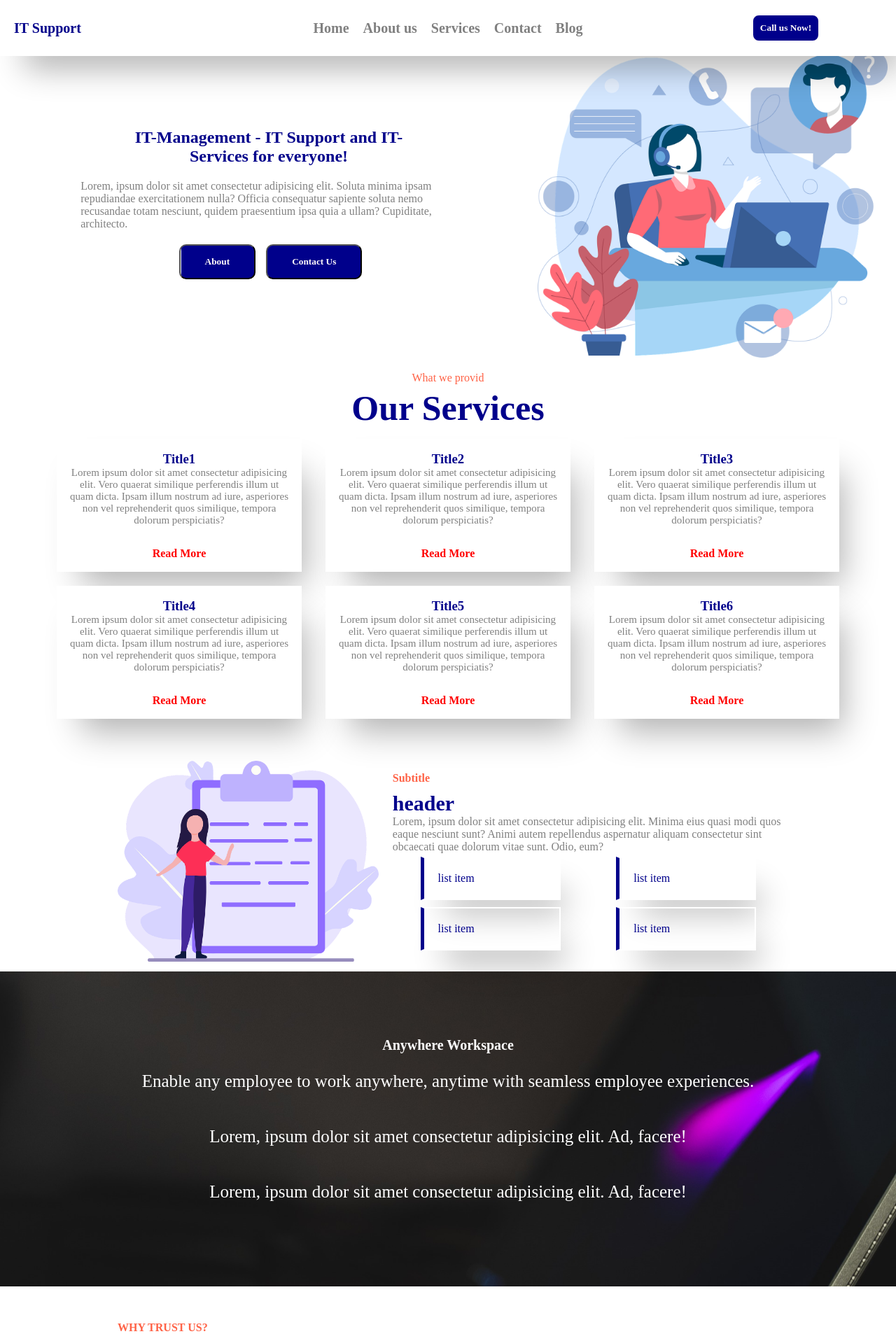
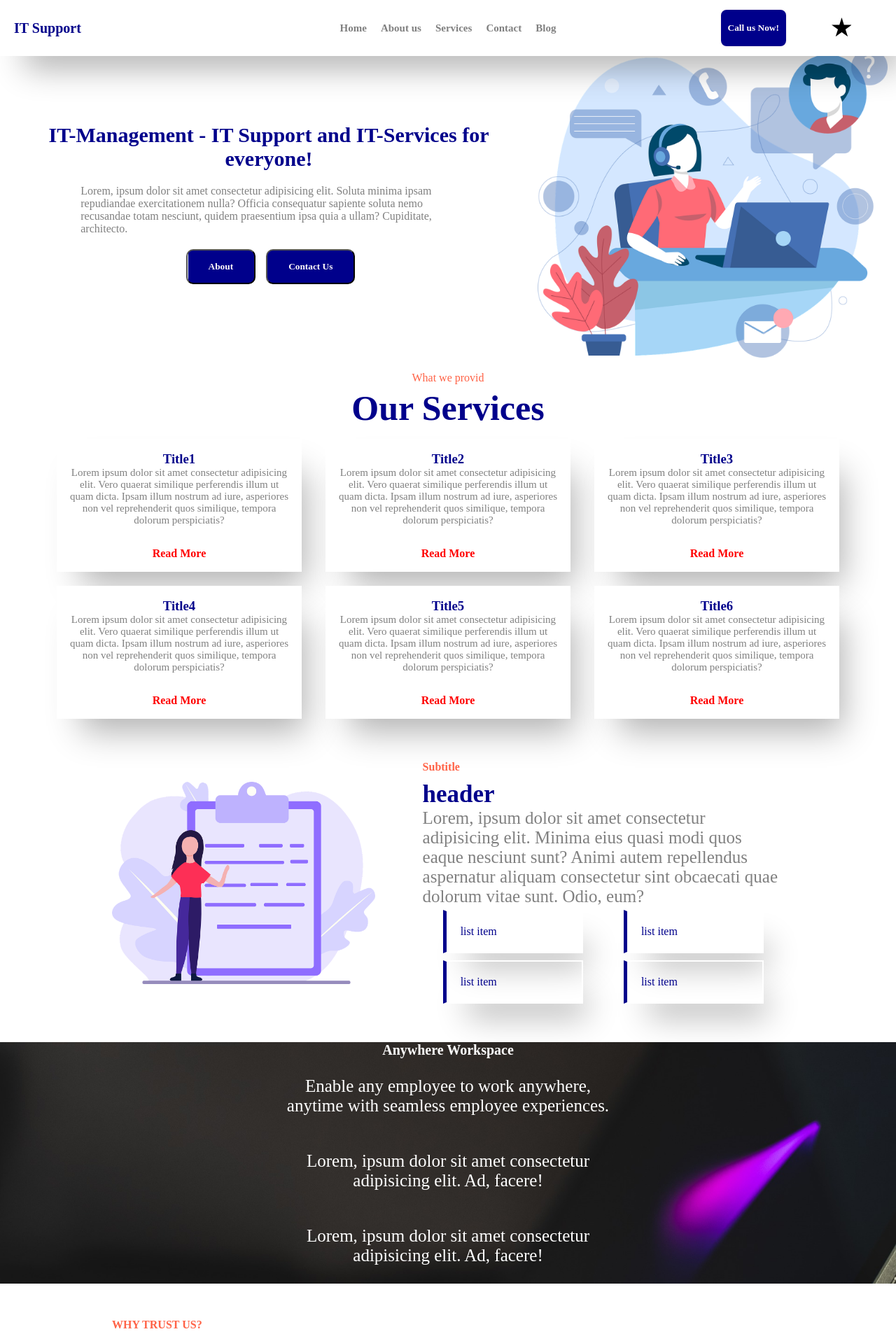
Before and after one commit to ps-woramet/React-itsolution-Tutorial, a React (Create React App) app: page / in a window 1280 px wide. Shown: the top 1916 px of the page at 70% size. Built offline with nearby package versions, Linux system fonts and the light colour scheme.

Commit message:
add responsive and toggle theme

```diff
--- a/src/App.js
+++ b/src/App.js
@@ -1,3 +1,4 @@
+import { useState } from "react";
 import styled from 'styled-components'
 import { createGlobalStyle } from 'styled-components';
 import Hero from './components/Hero/Hero';
@@ -14,6 +15,7 @@ import Blogs from './components/Blogs/Blogs';
 import Footer from './components/Footer/Footer';
 export const Mytheme = createContext();
 
+
 const GloblaStyles = createGlobalStyle`
   @import url('https://fonts.googleapis.com/css2?family=Delicious+Handrawn&display=swap');
   *{
@@ -28,8 +30,8 @@ const GloblaStyles = createGlobalStyle`
 `;
 
 const Container = styled.div`
-  background-color: white;
   height: 100%;
+  background-color: ${(props) => props.theme.colors.bgDefault};
 `
 
 const theme = {
@@ -47,17 +49,34 @@ const theme = {
   },
 };
 
+const darktheme = {
+  colors: {
+    primary: "white",
+    secondary: "tomato",
+    light: "yellow",
+    text: "snow",
+    textDark: "gray",
+    bgDefault: "black",
+    bgPrimary: "black",
+    bgSecondary: "black",
+    bgLight: "aliceBlue",
+    hoverColor: "black",
+  },
+};
+
+
 function App() {
+  const [mode, setMode] = useState(false);
   return (
     // style-component <tag></tag>
     // function-component <tag/>
     <>
-    <ThemeProvider theme={theme}>
-      <Mytheme.Provider value = {theme}>
+    <ThemeProvider theme={mode ? darktheme : theme}>
+      <Mytheme.Provider value = {mode ? darktheme : theme}>
       <GloblaStyles/>
       <Container>
-        <Navbar/>
-        <Hero thistheme = {theme}/>
+        <Navbar setMode={setMode} mode={mode}/>
+        <Hero thistheme = {mode ? darktheme : theme}/>
         <Infoboxes/>
         <InfoSectionOne/>
         <InfoSectionTwo/>
--- a/src/components/Hero/Hero.jsx
+++ b/src/components/Hero/Hero.jsx
@@ -9,6 +9,15 @@ const Container = styled.div`
     height: 90%;
     margin-bottom: 20px;
     background-color: ${(props) => props.theme_hero.colors.bgDefault};
+    @media only screen and (max-width: 600px) {
+    height: 60%;
+    }
+    @media only screen and (min-width: 600px) {
+        height: 50%;
+    }
+    @media only screen and (min-width: 992px) {
+        height: 80%;
+    }
 `
 
 const Left = styled.div`
@@ -18,6 +27,15 @@ const Left = styled.div`
     flex-direction: column;
     justify-content: center;
     align-items: center;
+    @media only screen and (min-width: 600px) {
+    width: 50%;
+    }
+    @media only screen and (max-width: 600px) {
+        width: 100%;
+    }
+    @media only screen and (min-width: 992px) {
+        width: 60%;
+    }
 `
 
 const Title = styled.div`
@@ -27,12 +45,37 @@ const Title = styled.div`
     color: ${(props) => props.theme_hero.colors.primary};
     text-align: center;
     margin-bottom: 20px;
+    @media only screen and (max-width: 600px) {
+    width: 100%;
+    font-size: 30px;
+    }
+    //for Tablets and Medium Screens
+    @media only screen and (min-width: 600px) {
+        width: 85%;
+        font-size: 30px;
+    }
+    //for laptops and desktops
+    @media only screen and (min-width: 992px) {
+        width: 85%;
+    }
 `
 
 const Description = styled.p`
     width: 70%;
     font-size: 16px;
     color: ${(props) => props.theme_hero.colors.textDark};;
+    @media only screen and (max-width: 600px) {
+    width: 80%;
+    text-align: center;
+    }
+    //for Tablets and Medium Screens
+    @media only screen and (min-width: 600px) {
+        width: 70%;
+    }
+    //for laptops and desktops
+    @media only screen and (min-width: 992px) {
+        width: 70%;
+    }
 `
 
 const Right = styled.div`
@@ -40,12 +83,20 @@ const Right = styled.div`
     background-color: ${(props) => props.theme_hero.colors.bgDefault};
     display: flex;
     align-items: center;
+    @media only screen and (max-width: 600px) {
+    display: none;
+    }
 `
 
 const Image = styled.img`
     width: 500px;
     background-color: ${(props) => props.theme_hero.colors.bgDefault};
-
+    @media only screen and (min-width: 600px) {
+    width: 400px;
+    }
+    @media only screen and (min-width: 992px) {
+        width: 500px;
+    }
 `
 
 const ButtonsContainer = styled.div`
@@ -74,6 +125,18 @@ const Button = styled.button`
         background-position: left bottom;
         cursor: pointer;
     }
+    //for Mobiles
+    @media only screen and (max-width: 600px) {
+        padding: 10px 25px;
+    }
+    //for Tablets and Medium Screens
+    @media only screen and (min-width: 600px) {
+        padding: 10px 30px;
+    }
+    //for laptops and desktops
+    @media only screen and (min-width: 992px) {
+        padding: 15px 30px;
+    }
 `
 
 function Hero({thistheme}) {
--- a/src/components/InfoSectionTwo/InfoSectionTwo.jsx
+++ b/src/components/InfoSectionTwo/InfoSectionTwo.jsx
@@ -14,6 +14,19 @@ export const Container = styled.div`
     background-repeat: no-repeat;
     background-attachment: fixed;
     height: ${ ({ height }) => height };
+    @media only screen and (max-width: 600px) {
+    background-size: 100% 100%;
+    height: 40%;
+    }
+    //for Tablets and Medium Screens
+    @media only screen and (min-width: 600px) {
+      background-size: 100% 100%;
+      height: 40%;
+    }
+    //for laptops and desktops
+    @media only screen and (min-width: 992px) {
+      background-size: cover;
+    }
 `
 
 const Title = styled.div`
@@ -32,11 +45,25 @@ export const TextWrapper = styled.div`
 `
 
 const Description = styled.p`
-color: white;
-width: 80%;
-font-weight: lighter;
-font-size: 25px;
-padding: 2%;
+    color: white;
+    width: 80%;
+    font-weight: lighter;
+    font-size: 25px;
+    padding: 2%;
+    @media only screen and (max-width: 600px) {
+      width: 90%;
+      font-size: 20px;
+      text-align: center;
+    }
+    //for Tablets and Medium Screens
+    @media only screen and (min-width: 600px) {
+      width: 80%;
+      text-align: center;
+    }
+    //for laptops and desktops
+    @media only screen and (min-width: 992px) {
+      width: 40%;
+    }
 
 `
 
--- a/src/components/InfoSectionfour.jsx/InfoSectionfour.jsx
+++ b/src/components/InfoSectionfour.jsx/InfoSectionfour.jsx
@@ -29,7 +29,7 @@ const Subtitle = styled.div`
 
 function InfoSectionfour() {
   return (
-    <Container height = "300px" sectionImage = {sectionImage4}>
+    <Container height = "300px" sectionImage = {sectionImage4} >
         <Card>
             <CardContent>
                 <Number>
--- a/src/components/Styles/Styled.Section.jsx
+++ b/src/components/Styles/Styled.Section.jsx
@@ -1,8 +1,8 @@
 import styled from "styled-components"
 
 export const Container = styled.div`
-  padding: 10px 20px;
-  margin-top: 40px;
+  padding: 50px 20px;
+  background-color: ${(props) => props.theme.colors.bgDefault};
 `
 
 export const Wrapper = styled.div`
@@ -12,30 +12,108 @@ export const Wrapper = styled.div`
   flex-direction: ${({ direction }) => direction};
   margin: 0px 140px 0px 148px;
   gap: 20px;
+  @media only screen and (max-width: 600px) {
+    margin: 0px;
+  }
+  //for Tablets and Medium Screens
+  @media only screen and (min-width: 600px) {
+    margin: 0px;
+  }
+  //for laptops and desktops
+  @media only screen and (min-width: 992px) {
+    margin: 0px 140px 0px 140px;
+  }
 `
 
 export const Header = styled.div`
   font-weight: bold;
   font-size: 30px;
   color: ${(props) => props.theme.colors.primary};
+  //for Mobiles
+  @media only screen and (max-width: 600px) {
+  text-align: center;
+  font-size: 25px;
+  }
+  //for Tablets and Medium Screens
+  @media only screen and (min-width: 600px) {
+    font-size: 20px;
+    text-align: center;
+  }
+  //for laptops and desktops
+  @media only screen and (min-width: 992px) {
+    font-size: 35px;
+    text-align: left;
+  }
 `
 
 export const Title = styled.div`
   color: ${(props) => props.theme.colors.secondary};
   font-weight: bold;
   margin-bottom: 10px;
+  @media only screen and (max-width: 600px) {
+    text-align: center;
+    font-size: 20px;
+  }
+  //for Tablets and Medium Screens
+  @media only screen and (min-width: 600px) {
+    text-align: center;
+  }
+  //for laptops and desktops
+  @media only screen and (min-width: 992px) {
+    text-align: left;
+  }
 `
 
 export const Description = styled.p`
   color: ${(props) => props.theme.colors.textDark};
+  @media only screen and (max-width: 600px) {
+    font-weight: bold;
+    text-align: center;
+  }
+  //for Tablets and Medium Screens
+  @media only screen and (min-width: 600px) {
+    font-weight: bold;
+    padding-right: 5%;
+    text-align: center;
+  }
+  //for laptops and desktops
+  @media only screen and (min-width: 992px) {
+    font-size: 25px;
+    font-weight: lighter;
+    padding-right: 0%;
+    text-align: left;
+  }
 `
 
 export const Left =styled.div`
   width: 60%;
+  @media only screen and (max-width: 600px) {
+    width: 100%;
+  }
+  //for Tablets and Medium Screens
+  @media only screen and (min-width: 600px) {
+    width: 55%;
+  }
+  //for laptops and desktops
+  @media only screen and (min-width: 992px) {
+    width: 55%;
+  }
 `
 
 export const Right =styled.div`
   width: 40%;
+  @media only screen and (max-width: 600px) {
+    display: none;
+  }
+  //for Tablets and Medium Screens
+  @media only screen and (min-width: 600px) {
+    width: 50%;
+    margin: 0% 5% 0% 0%;
+  }
+  //for laptops and desktops
+  @media only screen and (min-width: 992px) {
+    width: 40%;
+  }
 `
 
 export const Image =styled.img`
@@ -61,4 +139,17 @@ export const ListItem = styled.div`
   padding: 20px 20px;
   box-shadow: 20px 33px 46px -15px rgba(0,0,0,0.31);
   -webkit-box-shadow: 20px 33px 46px -15px rgba(0,0,0,0.31);
+  @media only screen and (max-width: 600px) {
+    margin: 2px;
+    padding: 10px 10px;
+  }
+  //for Tablets and Medium Screens
+  @media only screen and (min-width: 600px) {
+    margin: 5px;
+    padding: 10px 10px;
+  }
+  //for laptops and desktops
+  @media only screen and (min-width: 992px) {
+    padding: 20px 20px;
+  }
 `
--- a/src/components/navbar/Navbar.jsx
+++ b/src/components/navbar/Navbar.jsx
@@ -16,6 +16,7 @@ const Container = styled.div`
     align-items: center;
     box-shadow: 20px 33px 46px -15px rgba(0,0,0,0.31);
     -webkit-box-shadow: 20px 33px 46px -15px rgba(0,0,0,0.31);
+
 `
 
 const Logo = styled.h1`
@@ -37,13 +38,26 @@ const Center = styled.div`
     display: flex;
     align-items: center;
     justify-content: center;
+    @media only screen and (max-width: 600px) {
+    display: none;
+    }
+    //for Tablets and Medium Screens
+    @media only screen and (min-width: 600px) {
+        display: flex;
+    }
+    //for laptops and desktops
+    @media only screen and (min-width: 992px) {
+        display: flex;
+    }
 `
 
 const Right = styled.div`
     flex: 1;
     align-items: center;
-    justify-content: center;
+    justify-content: space-evenly;
     text-align: center;
+    flex-direction: row;
+    display: flex;
 `
 
 const Menu = styled.ul`
@@ -51,7 +65,7 @@ const Menu = styled.ul`
     list-style: none;
 `
 const MenuItem = styled.li`
-    font-size: 20px;
+    font-size: 15px;
     font-weight: bold;
     margin-right: 20px;
     color: ${(props) => props.theme_navbar.colors.textDark};
@@ -67,16 +81,47 @@ const Button = styled.button`
     border: 2px solid ${(props) => props.theme_navbar.colors.text};;
     cursor: pointer;
     color: ${(props) => props.theme_navbar.colors.text};
-    padding: 10px 10px;
+    padding: 20px 10px;
     border-radius: 10px;
     &:hover{
         background-color: ${(props) => props.theme_navbar.colors.bgLight};;
-        color: ${(props) => props.theme_navbar.colors.bgPrimary};;
+        color: ${(props) => props.theme_navbar.colors.bgPrimary};
         border: 2px solid darkblue;
+    }
+    @media only screen and (max-width: 600px) {
+        padding: 18px 10px;
+    }
+    //for Tablets and Medium Screens
+    @media only screen and (min-width: 600px) {
+        padding: 18px 10px;
+    }
+    //for laptops and desktops
+    @media only screen and (min-width: 992px) {
+        padding: 18px 10px;
     }
 `
 
-function Navbar() {
+const DarkMode = styled.div`
+  clip-path: polygon(
+    50% 0%,
+    61% 35%,
+    98% 35%,
+    68% 57%,
+    79% 91%,
+    50% 70%,
+    21% 91%,
+    32% 57%,
+    2% 35%,
+    39% 35%
+  );
+  background-color: ${(props) => props.theme_navbar.colors.light};
+  height: 30px;
+  width: 30px;
+  border-radius: 100%;
+  cursor: pointer;
+`;
+
+const Navbar = ({ mode, setMode }) =>  {
 
   const mytheme = useContext(Mytheme);
 
@@ -90,7 +135,10 @@ function Navbar() {
             <MenuItem theme_navbar = {mytheme}>Contact</MenuItem>
             <MenuItem theme_navbar = {mytheme}>Blog</MenuItem>
             </Menu></Center>
-        <Right><Button theme_navbar = {mytheme}>Call us Now!</Button></Right>
+        <Right>
+            <Button theme_navbar = {mytheme}>Call us Now!</Button>
+            <DarkMode theme_navbar = {mytheme} onClick={() => setMode(!mode)} />
+        </Right>
     </Container>
   )
 }
```
Also changed, not shown: src/components/Footer/Footer.jsx (+30 -0 lines).
